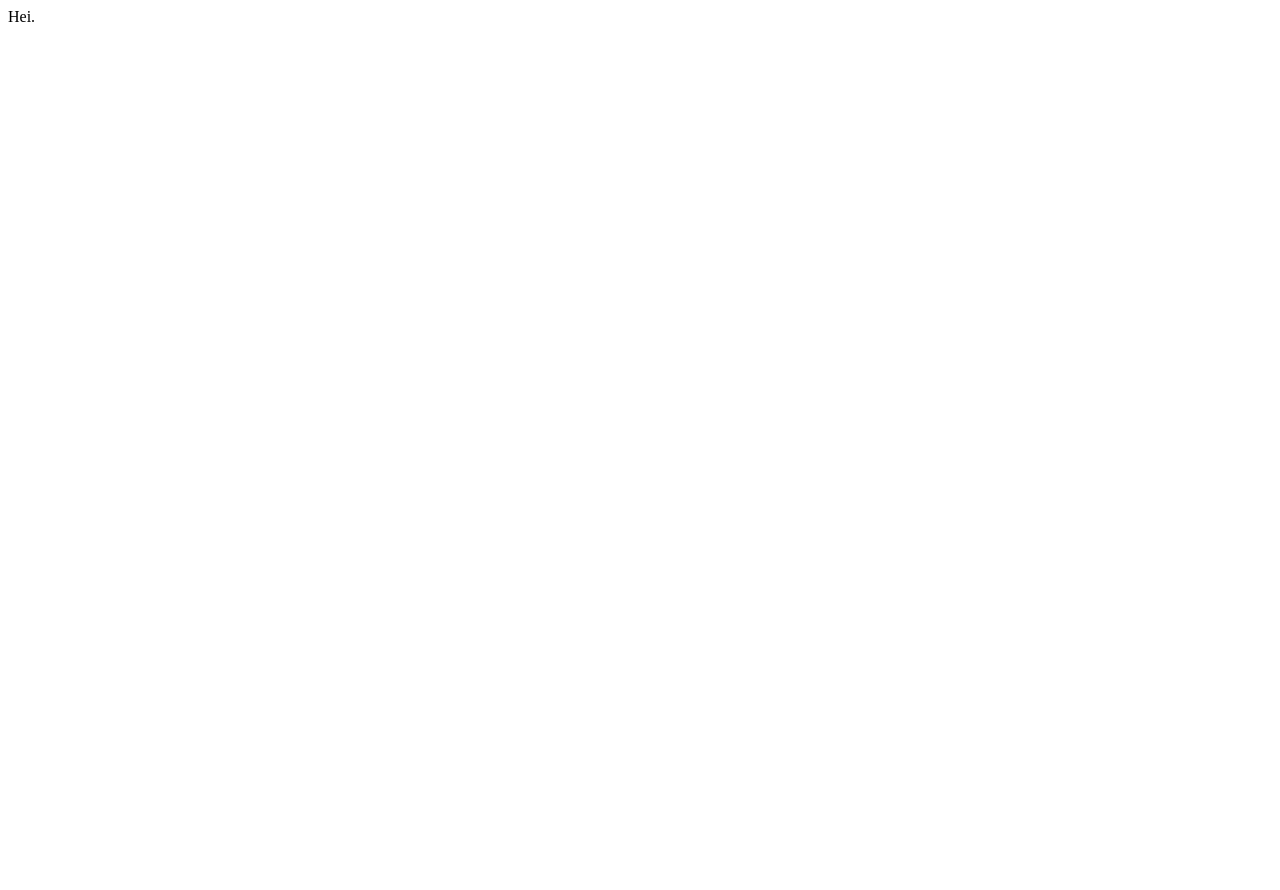
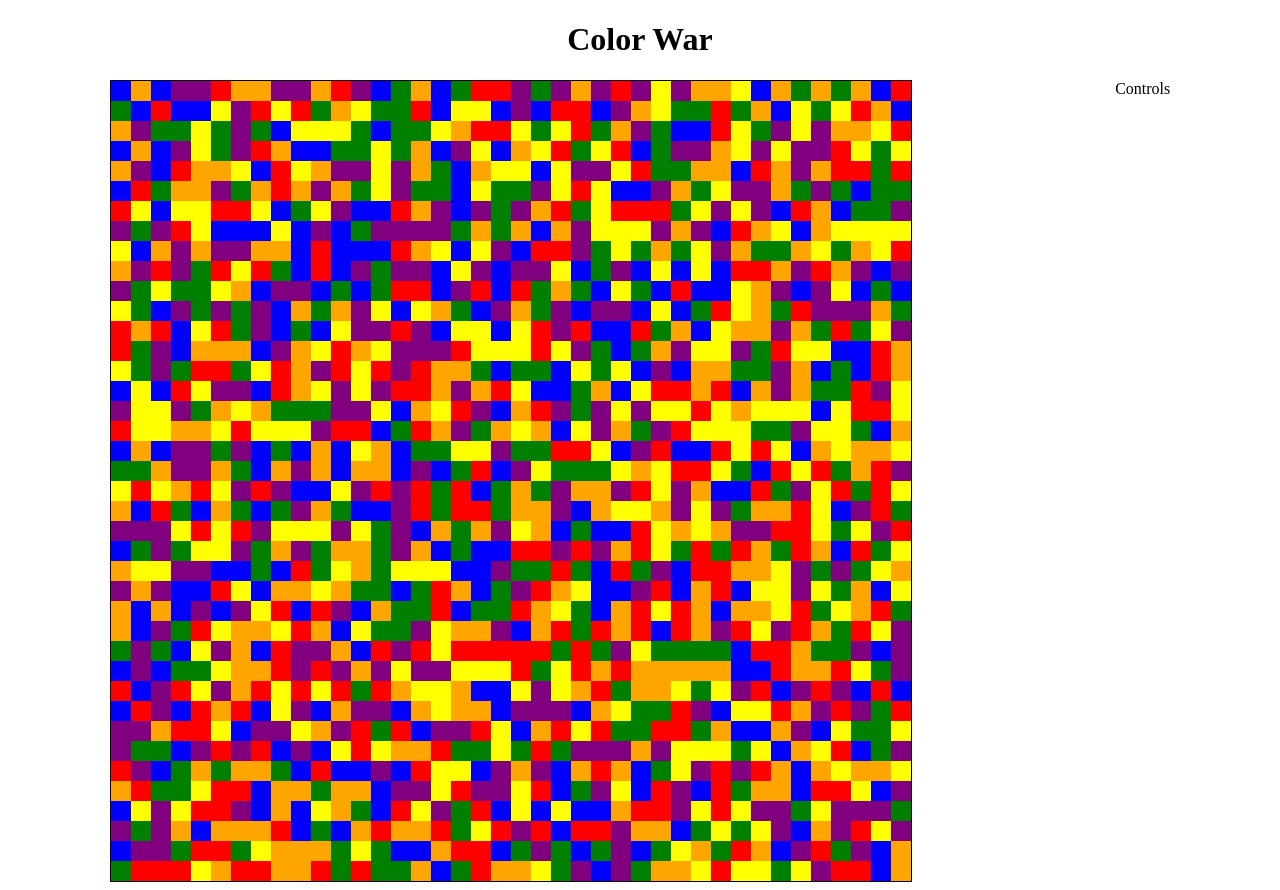
Before and after one commit to Glowieh/color-war, a React (Create React App) app: page / in a window 1280 px wide. Before the commit the page ends 800 px from the top, so only its background shows below. Built offline with nearby package versions, Linux system fonts and the light colour scheme.

Commit message:
Component files. Basic color grid.

```diff
--- a/src/App.css
+++ b/src/App.css
@@ -0,0 +1,19 @@
+.title {
+  text-align: center;
+}
+
+.main-container {
+  display: flex;
+  flex-flow: row nowrap;
+  justify-content: space-around;
+}
+
+.grid {
+  display: flex;
+  border: 1px solid black;
+}
+
+.grid-cell {
+  min-width: 20px;
+  min-height: 20px;
+}
--- a/src/App.jsx
+++ b/src/App.jsx
@@ -1,11 +1,30 @@
 import React, { Component } from 'react';
 import './App.css';
 
+import Grid from './Grid.jsx';
+import Controls from './Controls.jsx';
+
 class App extends Component {
+
+  constructor(props) {
+    super(props);
+    this.state = {grid: []};
+  }
+
+  componentDidMount() {
+    let grid = new Array(40*40);
+    grid.fill(0);
+    this.setState({grid: grid.map(() => Math.floor(Math.random() * 6))});
+  }
+
   render() {
     return (
-      <div className="heading">
-        Hei.
+      <div>
+        <h1 className="title">Color War</h1>
+        <div className="main-container">
+          <Grid grid={this.state.grid} />
+          <Controls />
+        </div>
       </div>
     );
   }
--- /dev/null
+++ b/src/Controls.jsx
@@ -0,0 +1,17 @@
+import React, { Component } from 'react';
+
+class Controls extends Component {
+  constructor(props) {
+    super(props);
+  }
+
+  render() {
+    return (
+      <div>
+        Controls
+      </div>
+    );
+  }
+}
+
+export default Controls;
--- /dev/null
+++ b/src/Grid.jsx
@@ -0,0 +1,43 @@
+import React, { Component } from 'react';
+
+import GridCell from './GridCell.jsx';
+import { colors } from './colors.jsx';
+
+class Grid extends Component {
+  constructor(props) {
+    super(props);
+  }
+
+  renderGrid() {
+    let rows = new Array(40);
+    rows.fill(0);
+    return (
+      rows.map((elem, row) =>
+        <div className="grid-row" key={row}>
+          {this.renderGridRow(row)}
+        </div>
+      )
+    );
+  }
+
+  renderGridRow(row) {
+    return (
+      this.props.grid.slice(row*40, row*40+40).map((cell, index) =>
+        <GridCell
+          key={index.toString()}
+          index={row*40+index}
+          color={colors[cell]} />
+      )
+    );
+  }
+
+  render() {
+    return (
+      <div className="grid">
+        {this.renderGrid()}
+      </div>
+    );
+  }
+}
+
+export default Grid;
--- /dev/null
+++ b/src/GridCell.jsx
@@ -0,0 +1,10 @@
+import React from 'react';
+
+function GridCell(props) {
+  return (
+    <div className="grid-cell" style={{backgroundColor: props.color}}>
+    </div>
+  );
+}
+
+export default GridCell;
--- /dev/null
+++ b/src/colors.jsx
@@ -0,0 +1 @@
+export const colors = ["blue", "red", "green", "yellow", "purple", "orange"];
```
Also changed, not shown: src/ColorPicker.jsx (added), src/CurrentColor.jsx (added), src/Undo.jsx (added).
